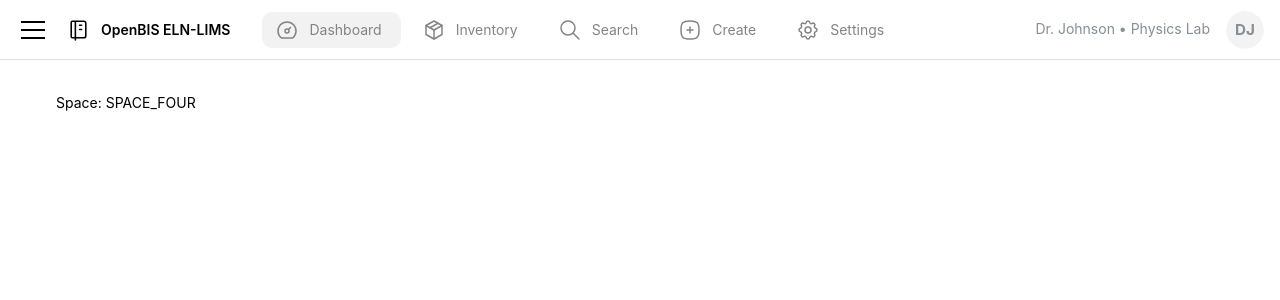
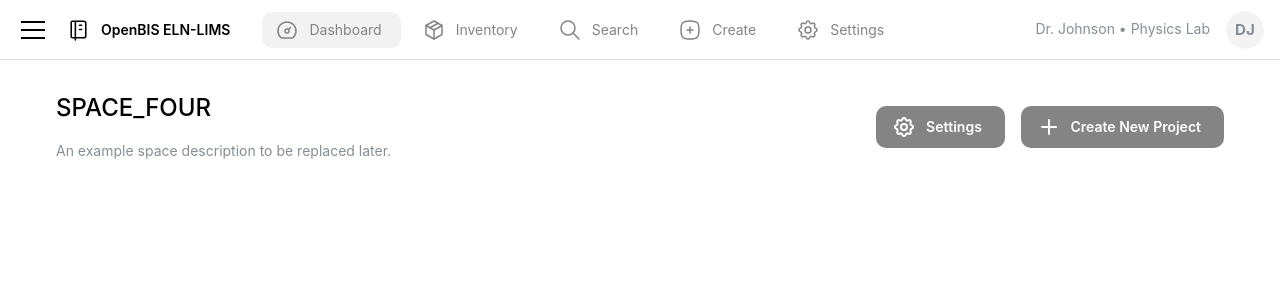
Before and after one commit to cckssr/NextLaBIS, a Next.js app in the folder nextapp/: page /spaces/SPACE_FOUR in a window 1280 px wide. Shown: the top 300 px of the page. Built offline with nearby package versions, Linux system fonts and the light colour scheme.

Commit message:
feat: update SpaceOverview and Header components for improved layout and functionality

```diff
--- a/nextapp/src/app/spaces/[spaceCode]/page.tsx
+++ b/nextapp/src/app/spaces/[spaceCode]/page.tsx
@@ -1,4 +1,5 @@
 import { Header } from "@/components/spaces/Header.server";
+import { Stack } from "@mantine/core";
 
 export interface SpaceOverviewPageProps {
   params: { spaceCode: string };
@@ -6,10 +7,13 @@ export interface SpaceOverviewPageProps {
 export default async function SpaceOverviewPage({
   params,
 }: SpaceOverviewPageProps) {
-  //   const data = await getSpaceOverview(params.spaceCode);
-  //   return <SpaceOverviewView data={data} />;
-  const { spaceCode } = params;
+  // TODO: convert spaceCode to spaceName if latter empty, include transformation of _ to space
+  const { spaceCode } = await params;
+  const spaceDescription = "An example space description to be replaced later."; // TODO: Fetch space description from backend
 
-  // fetch space details here
-  return <div>Space: {spaceCode}</div>;
+  return (
+    <Stack>
+      <Header spaceName={spaceCode} spaceDescription={spaceDescription} />
+    </Stack>
+  );
 }
--- a/nextapp/src/components/spaces/Header.server.tsx
+++ b/nextapp/src/components/spaces/Header.server.tsx
@@ -1,23 +1,39 @@
-import { Button, Flex, Stack, Text, Title } from "@mantine/core";
-import { IconPlus } from "@tabler/icons-react";
+"use server";
+import { Button, Flex, Group, Stack, Text, Title } from "@mantine/core";
+import { IconPlus, IconSettings } from "@tabler/icons-react";
 
-export const Header = () => (
+interface HeaderProps {
+  spaceName: string;
+  spaceDescription?: string;
+}
+
+export async function Header({ spaceName, spaceDescription }: HeaderProps) {
+  return (
     <Flex align="center">
       <Stack justify="flex-start" align="flex-start">
-      <Title order={1}>OpenBIS Dashboard</Title>
+        <Title order={2}>{spaceName}</Title>
         <Text size="md" c="dimmed">
-        Welcome back! Manage your research data and laboratory information.
+          {spaceDescription || ""}
         </Text>
       </Stack>
-    <Button
+      <Group justify="flex-end" ml="auto">
+        <Button // TODO: Link to edit space details page
           variant="filled"
           size="md"
-      ml="auto"
-      my="auto"
+          leftSection={<IconSettings />}
+          visibleFrom="sm"
+        >
+          Settings
+        </Button>
+        <Button // TODO: Link to create new project page within the space
+          variant="filled"
+          size="md"
           leftSection={<IconPlus />}
-      visibleFrom="md"
+          visibleFrom="sm"
         >
-      Create New Space
+          Create New Project
         </Button>
+      </Group>
     </Flex>
   );
+}
```
Lines whose indentation alone changed are shown as unchanged.
